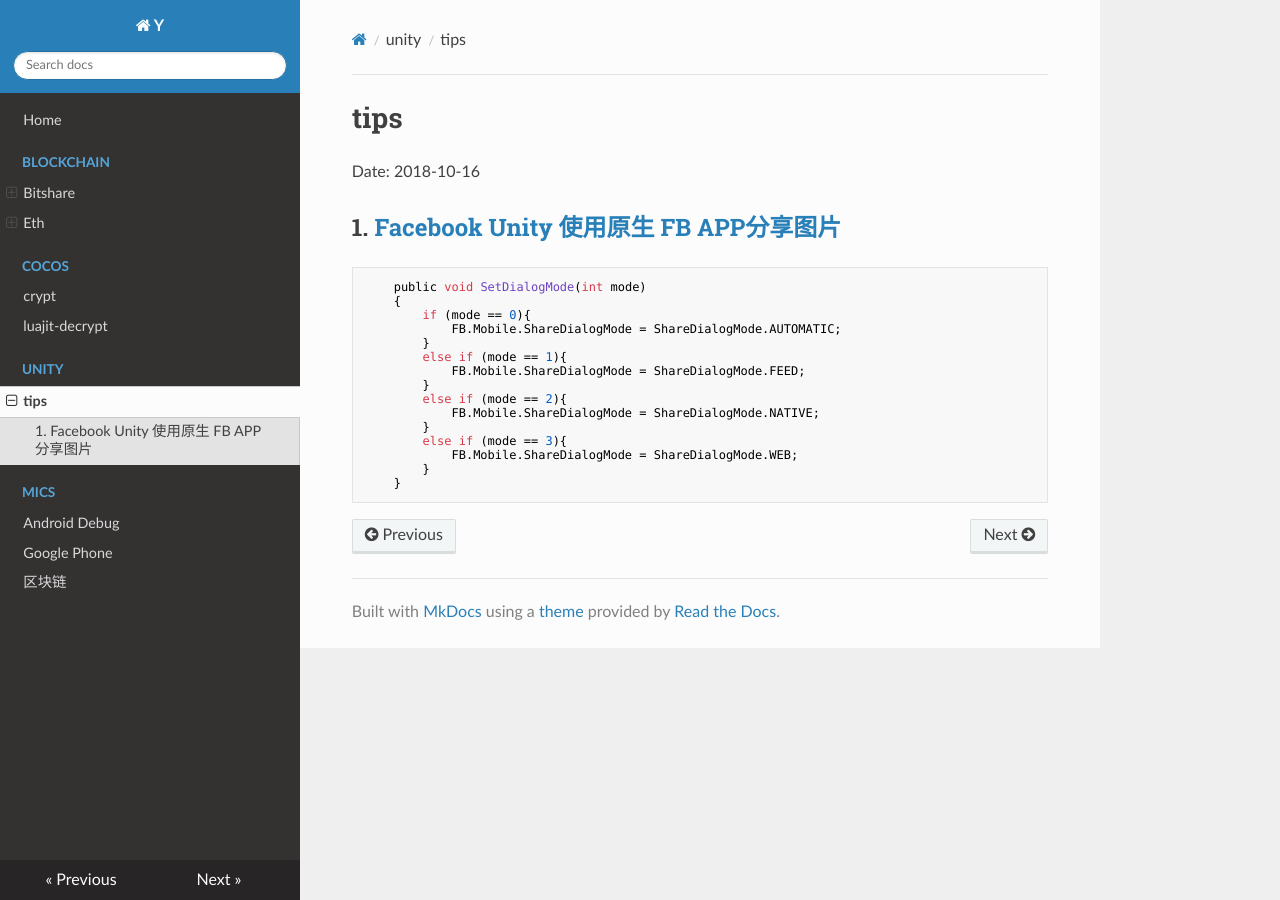
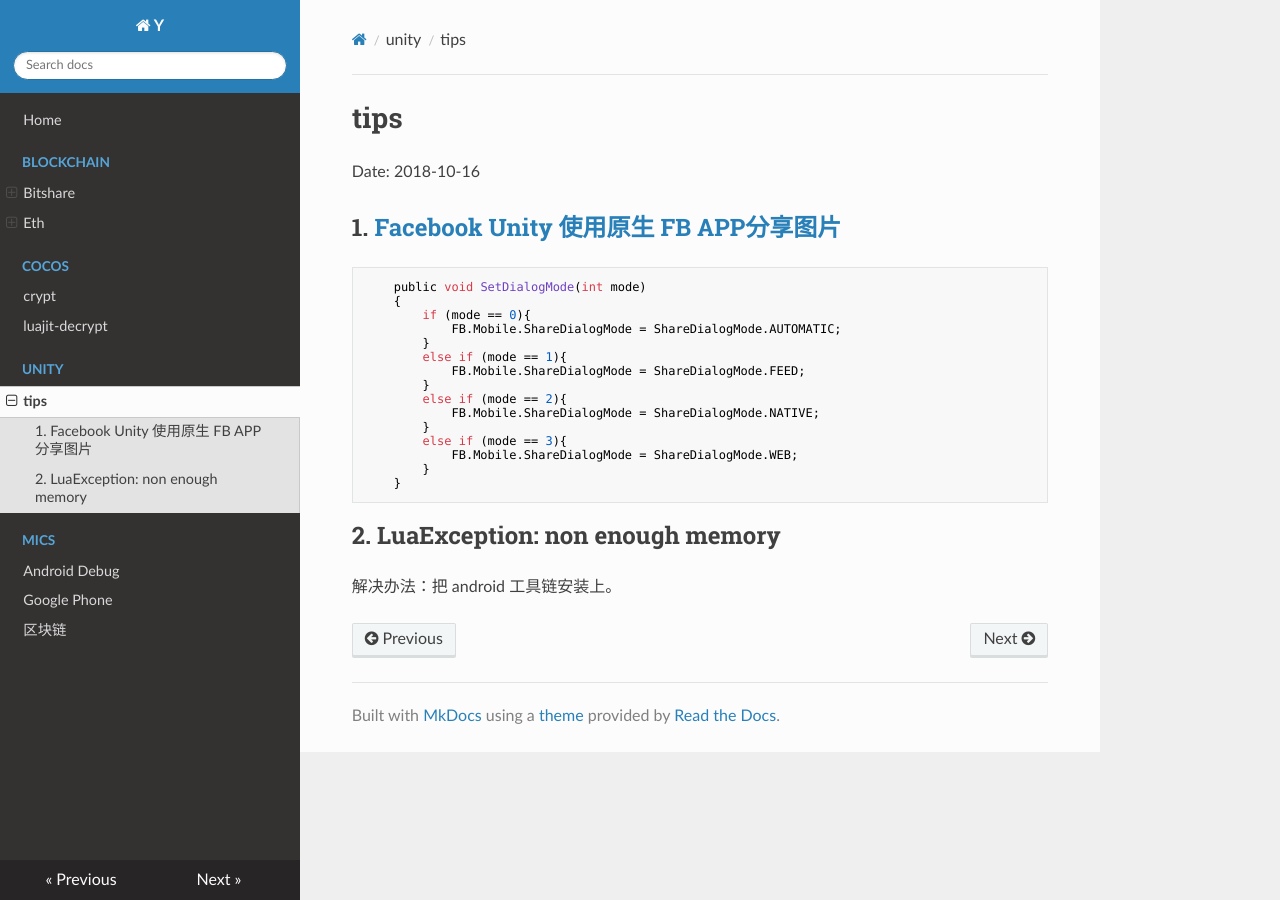
Before and after one commit to guo-m/blog, an MkDocs documentation site: the page built from docs/unity/tips.md, in a window 1280 px wide. Built offline with MkDocs 1.6.1, drawn with Linux system fonts in a browser that asks for light colours; nearby versions of some CDN libraries.

Commit message:
unity lua error

````diff
--- a/docs/unity/tips.md
+++ b/docs/unity/tips.md
@@ -21,3 +21,9 @@ Date: 2018-10-16
         }
     }
 ```
+
+
+
+## 2. LuaException: non enough memory
+
+解决办法：把 android 工具链安装上。
````
